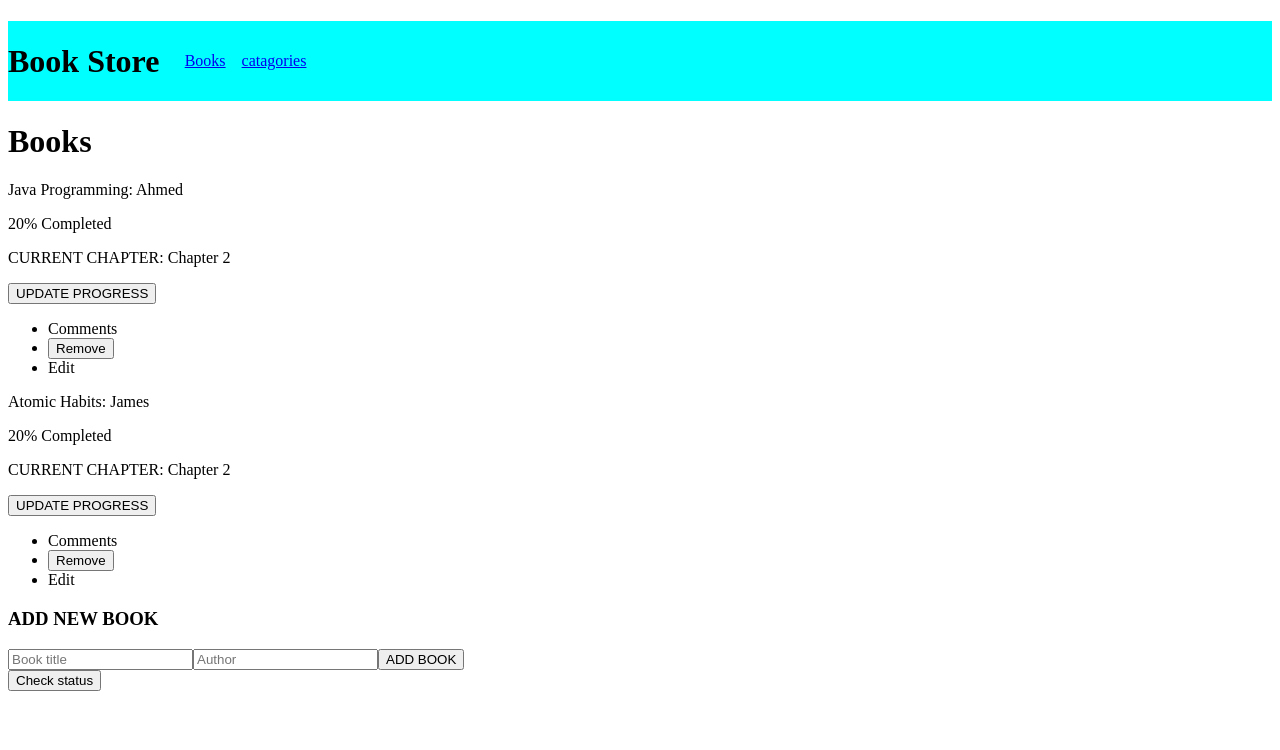
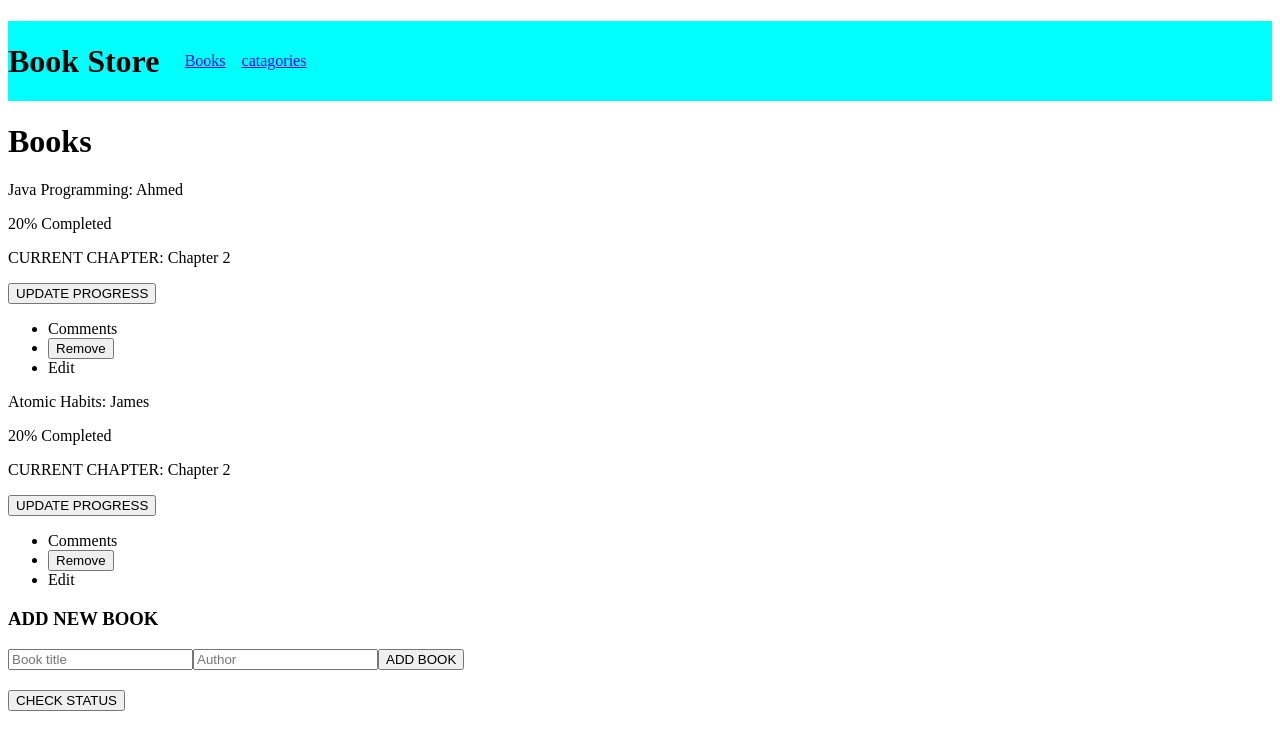
Before and after one commit to mirwaisfarahi/react-bookstore-app, a React (Create React App) app: page / in a window 1280 px wide. Shown: the top 750 px of the page. Built offline with nearby package versions, Linux system fonts and the light colour scheme.

Commit message:
Edit Categories.js File

```diff
--- a/src/components/Categories.js
+++ b/src/components/Categories.js
@@ -1,9 +1,19 @@
 import React from 'react';
+import { useDispatch, useSelector } from 'react-redux';
+import { checkStatus } from '../redux/categories/categories';
 
-function Catagories() {
+const Categories = () => {
+  const dispatch = useDispatch();
+
+  const handleChangeStatus = () => dispatch(checkStatus());
+  const status = useSelector((state) => state.categoriesReducer);
+
   return (
-    <button type="button">Check status</button>
+    <div className="categoriesContainer">
+      <h2>{status}</h2>
+      <button type="button" onClick={handleChangeStatus}>CHECK STATUS</button>
+    </div>
   );
-}
+};
 
-export default Catagories;
+export default Categories;
```
